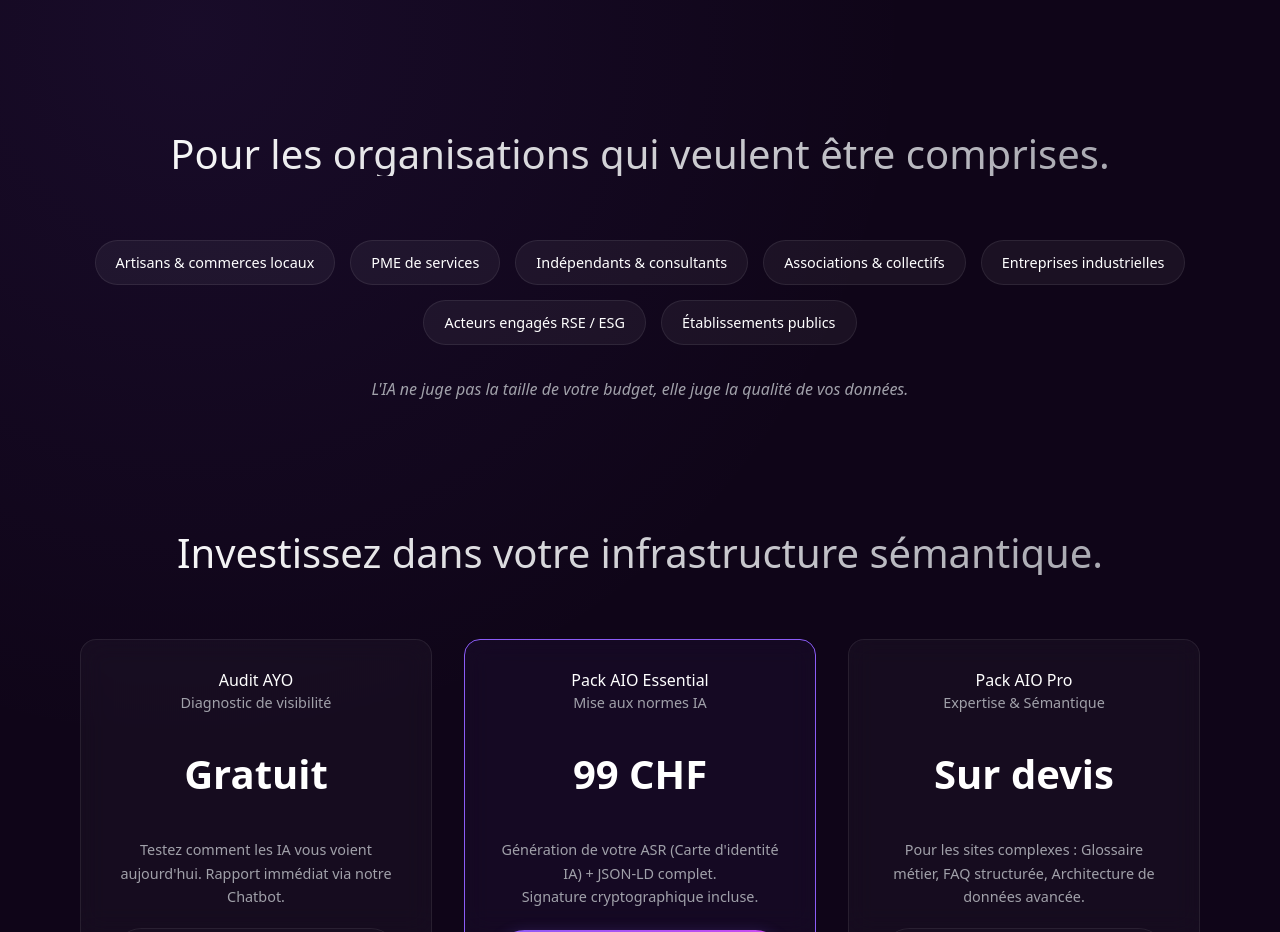
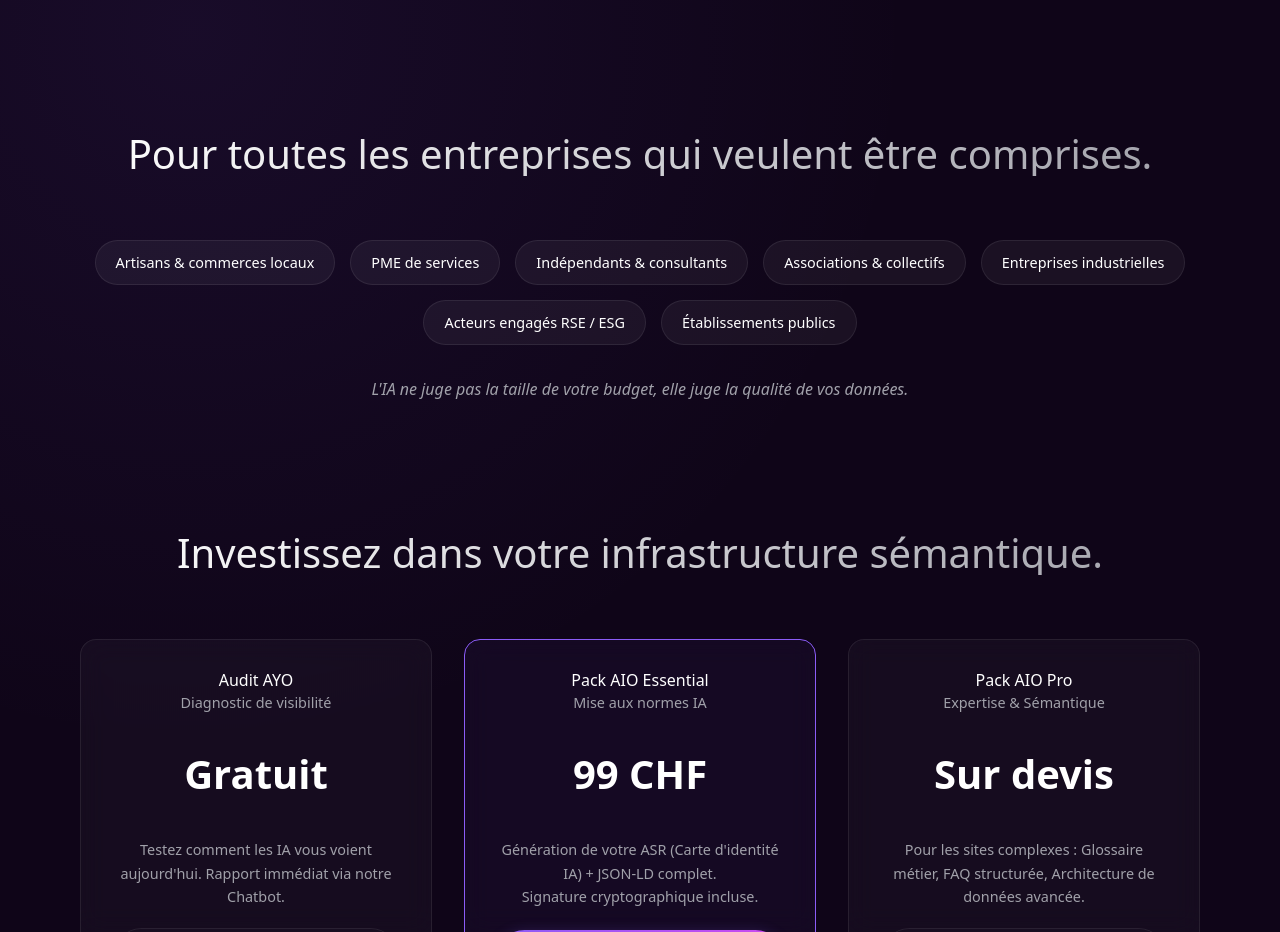
Before and after one commit to NeousAxis/AI-Visionary, a Next.js app: page / in a window 1280 px wide. Shown: the part 2640-3572 px from the top of the page. Built offline with nearby package versions, Linux system fonts and the light colour scheme.

Commit message:
Content Update: Refine target audience title

```diff
--- a/app/page.tsx
+++ b/app/page.tsx
@@ -126,7 +126,7 @@ export default function Home() {
       {/* SECTION 6 — Pour qui ? */}
       <section id="target" className="section target-section">
         <div className="container">
-          <h2 className="section-title">Pour les organisations qui veulent être comprises.</h2>
+          <h2 className="section-title">Pour toutes les entreprises qui veulent être comprises.</h2>
           <div className="target-grid">
             <span className="target-badge">Artisans & commerces locaux</span>
             <span className="target-badge">PME de services</span>
```
